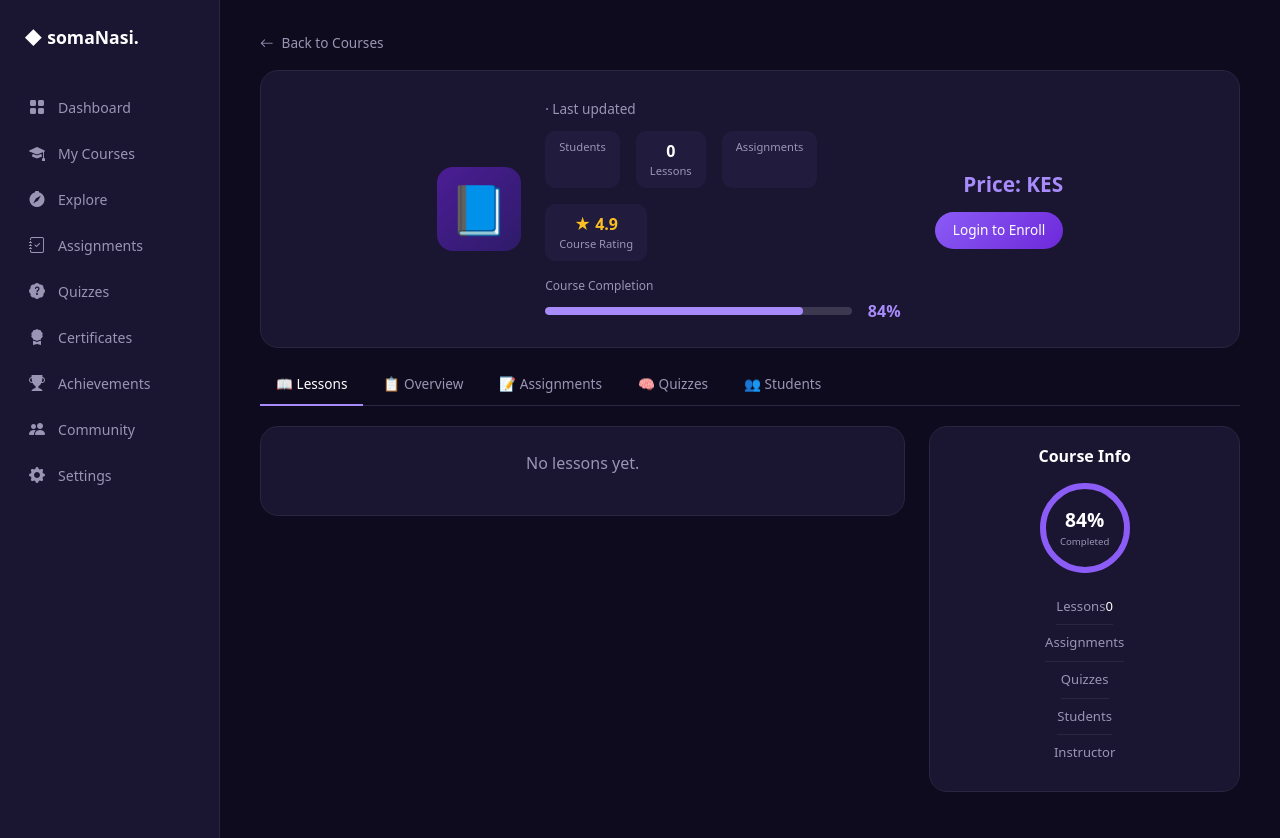
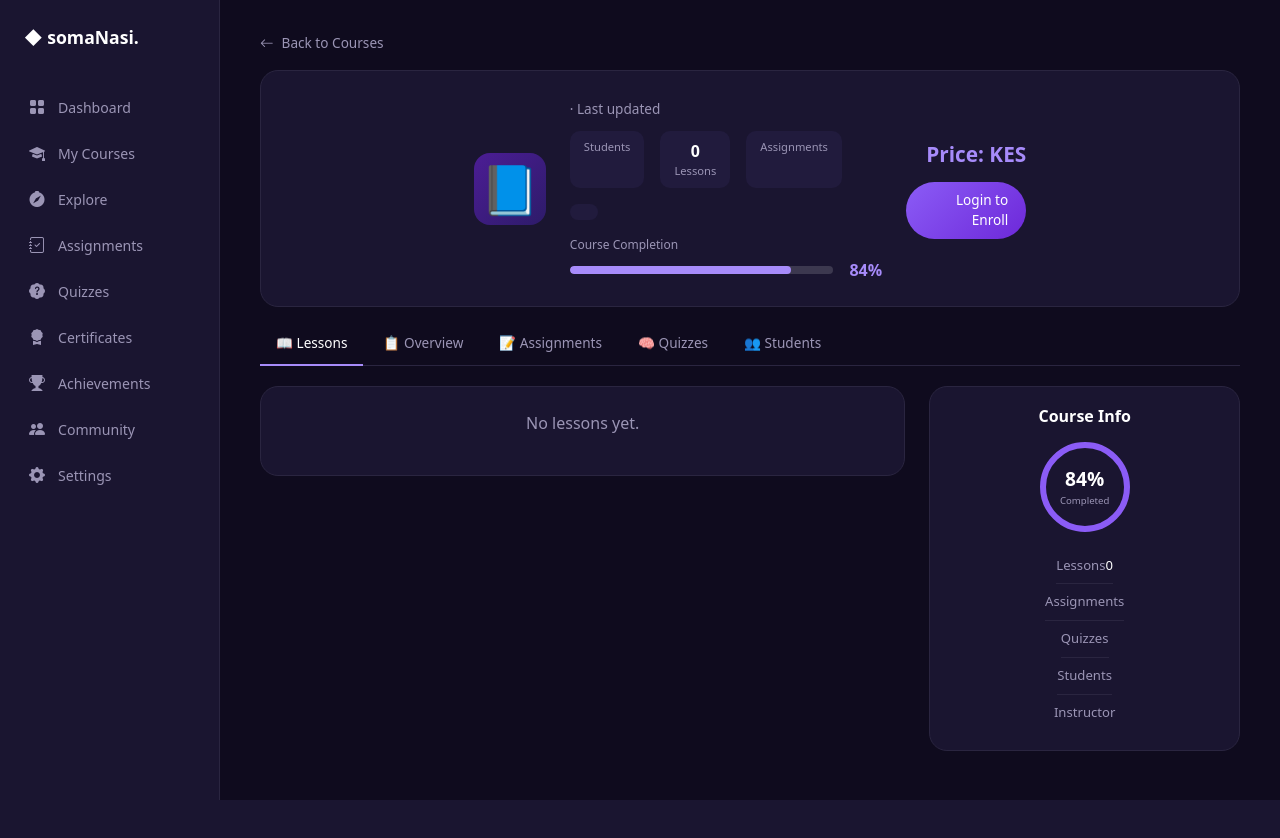
Before and after one commit to JoanMoraro/somaNasi, a Django app: template core/templates/core/course_detail.html in a window 1280 px wide. After the commit the page ends 800 px from the top, so only its background shows below. Run offline with Django 5.2, Linux system fonts and the light colour scheme; the template is opened without the code that fills it, so the values that code supplies are empty.

Commit message:
Daily progress

```diff
--- a/core/templates/core/course_detail.html
+++ b/core/templates/core/course_detail.html
@@ -38,8 +38,7 @@
                     <div style="color:var(--text-muted); font-size:0.7rem;">Assignments</div>
                 </div>
                 <div style="background:var(--card-dark-alt); border-radius:10px; padding:8px 14px; text-align:center;">
-                    <div style="color:#FBBF24; font-weight:700;">★ 4.9</div>
-                    <div style="color:var(--text-muted); font-size:0.7rem;">Course Rating</div>
+
                 </div>
             </div>
             <div class="mt-3">
```
